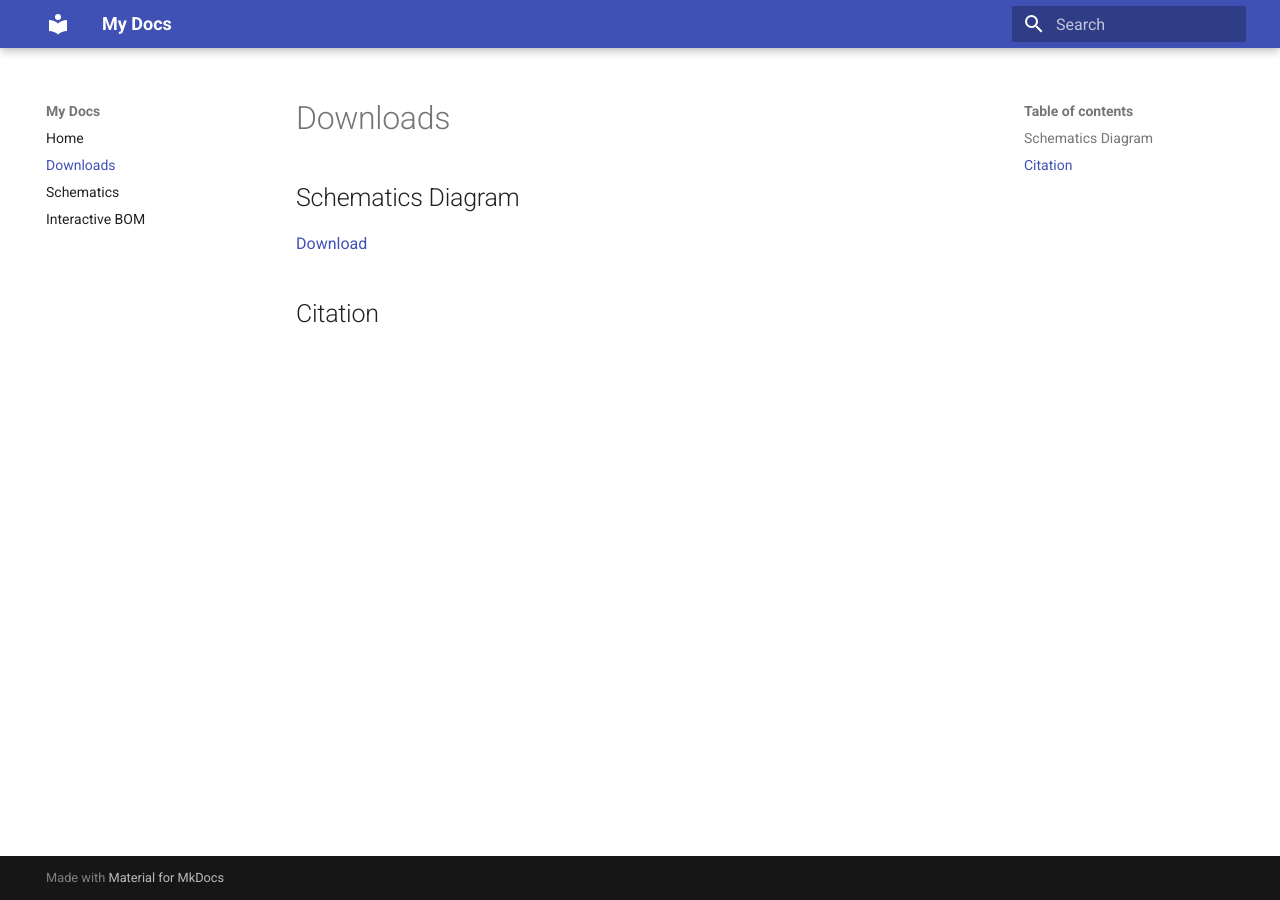
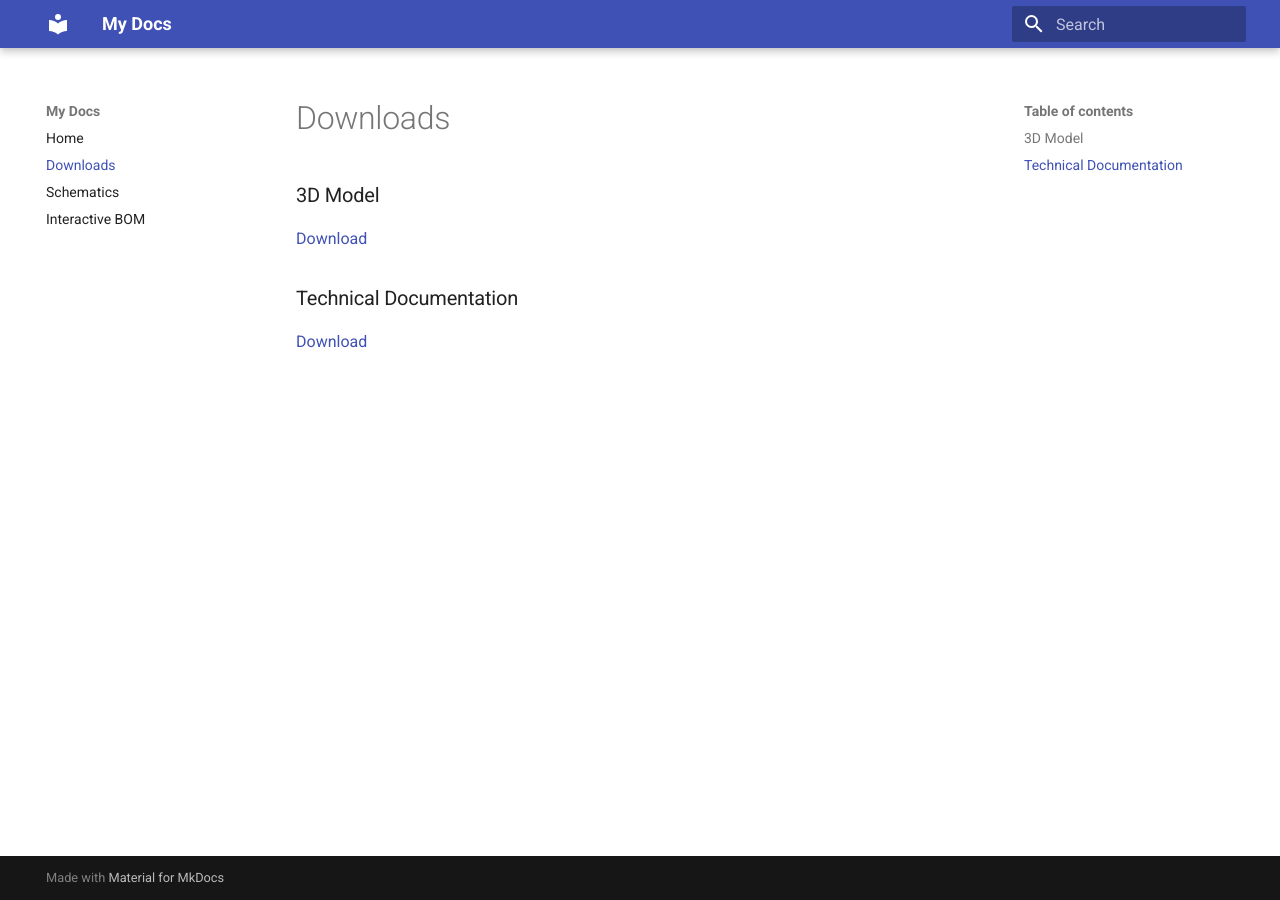
Before and after one commit to scott-cjx/Chao-Recruit, an MkDocs documentation site: the page built from docs/downloads.md, in a window 1280 px wide. Built offline with MkDocs 1.6.1 and Material for MkDocs 9.7.7, drawn with Linux system fonts in a browser that asks for light colours.

Commit message:
updated documentation

```diff
--- a/docs/downloads.md
+++ b/docs/downloads.md
@@ -1,5 +1,7 @@
+# Downloads
 
-## Schematics Diagram
-<a href="./ChaoRecruit.pdf">Download</a>
+### 3D Model
+<a href="./ChaoRecruit.step">Download</a>
 
-## Citation
+### Technical Documentation
+<a href="./ChaoRecruit-TechDoc.pdf">Download</a>
```
Also changed, not shown: docs/ChaoRecruit.md (added, +13 -0 lines), docs/README.md (+1 -1 lines), 1 other file.
